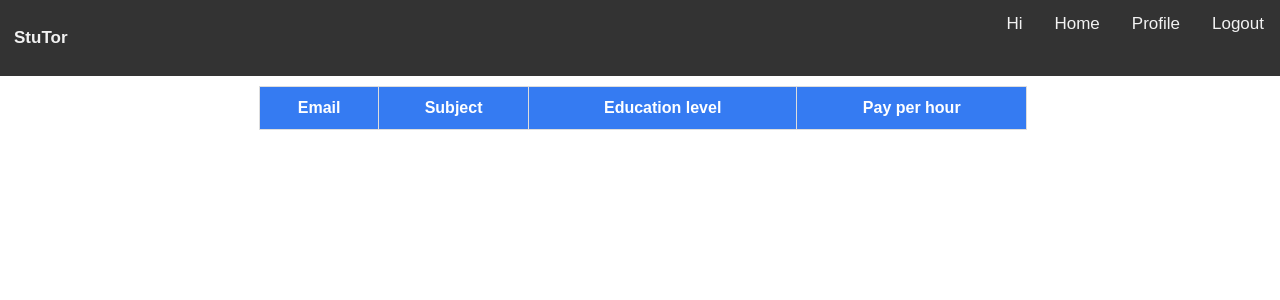
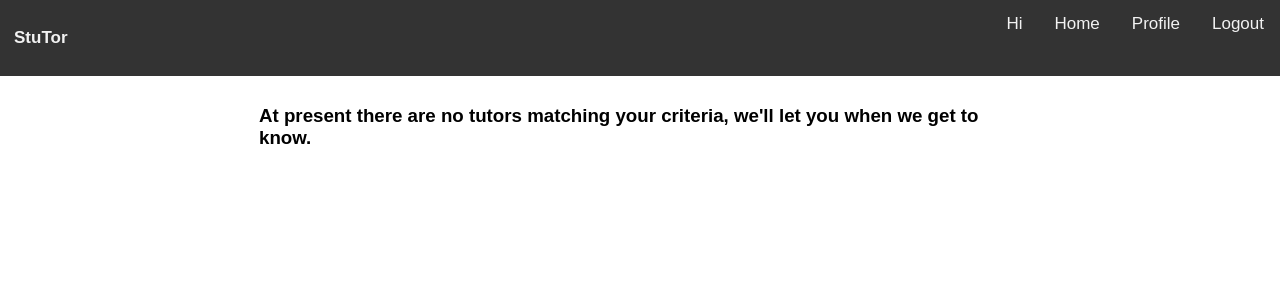
Before and after one commit to anilmerugu17/stutor_cloud-computing, a Flask app: template templates/tutor_list.html in a window 1280 px wide. Shown: the top 300 px of the page. Run offline with Flask 2, Linux system fonts and the light colour scheme; the template is opened without the code that fills it, so the values that code supplies are empty.

Commit message:
When tutors list is empty, letting the student know - Added code

```diff
--- a/templates/tutor_list.html
+++ b/templates/tutor_list.html
@@ -90,6 +90,7 @@ table, th, td {
   </div>
 <div></div>
 <div class="center" style="padding-left:16px">
+    {% if tutors is defined and tutors|length > 0 %}
     <table id="custom">
       <tr>
         <th>Email</th>
@@ -106,6 +107,9 @@ table, th, td {
     </tr>
     {% endfor %}
     </table>
+    {% else %}
+        <h3> At present there are no tutors matching your criteria, we'll let you when we get to know.</h3>
+    {% endif %}
 </div>
 </body>
 </html>
```
